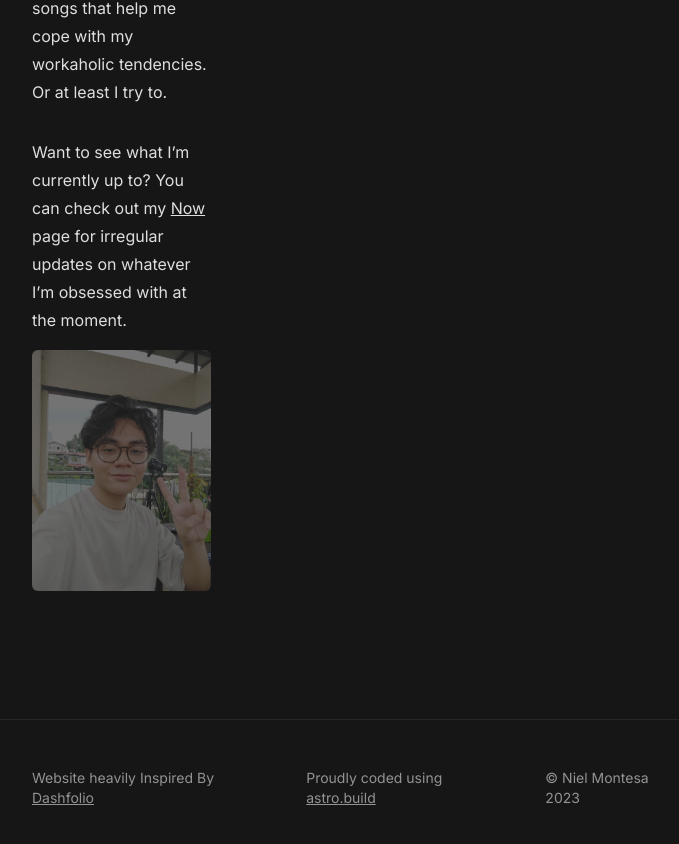
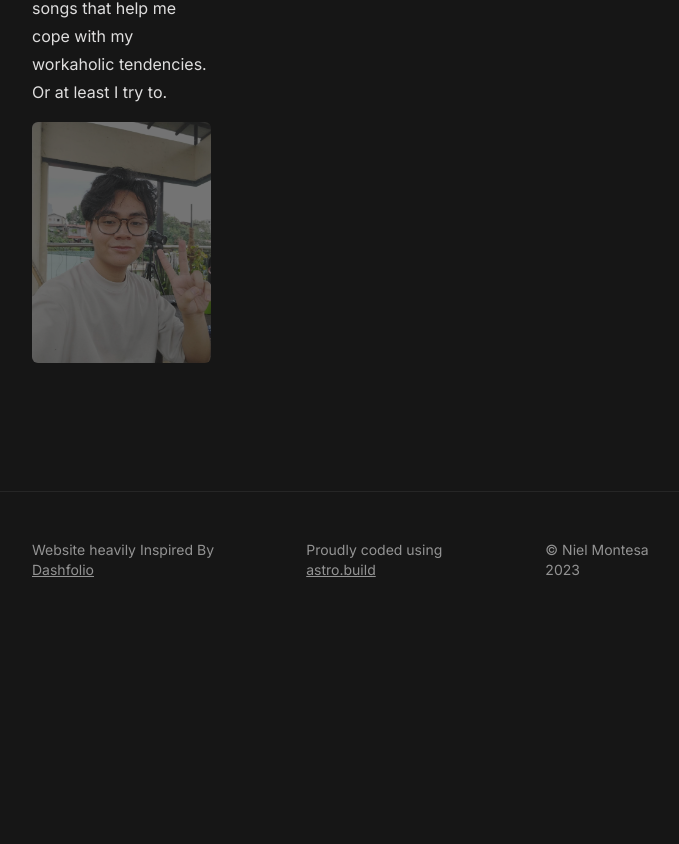
Before and after one commit to nielmontesa/nielmontesa.com, an Astro site: page /about in a window 1280 px wide. Shown: the part 1114-1958 px from the top of the page, without its empty margins (512-1191 px from the left). After the commit the page ends 1742 px from the top, so only its background shows below. Built offline with nearby package versions, Linux system fonts and the light colour scheme; Astro itself is replaced by a stand-in of ours.

Commit message:
Fixed about page.

```diff
--- a/src/pages/about.astro
+++ b/src/pages/about.astro
@@ -23,12 +23,12 @@ import MainLayout from "../layouts/MainLayout.astro";
       sing! I write and produce moody rock songs that help me cope with my
       workaholic tendencies. Or at least I try to.
     </p>
-    <p class="text-[#dfdede] mt-8">
+    <!-- <p class="text-[#dfdede] mt-8">
       Want to see what I’m currently up to? You can check out my <a
         class="text-[var(--primary-green)] hover:text-[var(--secondary-green)] underline"
         href="#">Now</a
       > page for irregular updates on whatever I’m obsessed with at the moment.
-    </p>
+    </p> -->
 
     <img
       src="about.jpg"
```
